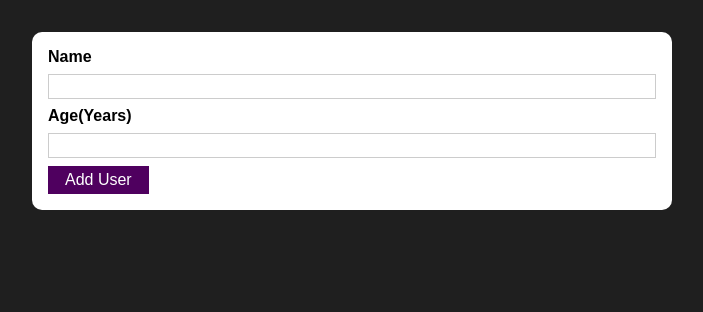
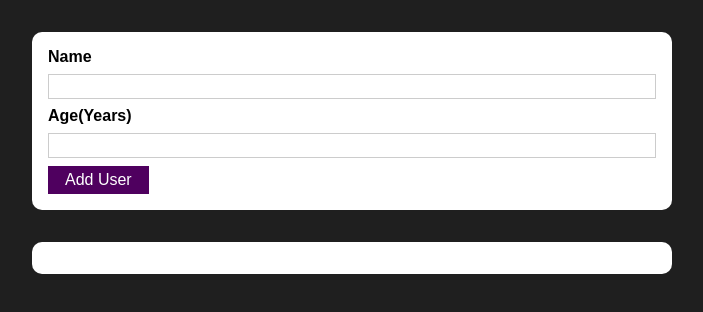
Before and after one commit to kpareek2592/React-Test-Project-AddUser-, a React (Create React App) app: page / in a window 1280 px wide. Shown: the top 312 px of the page, without its empty margins (288-991 px from the left). Built offline with nearby package versions, Linux system fonts and the light colour scheme.

Commit message:
Adding a user list component

```diff
--- a/src/App.js
+++ b/src/App.js
@@ -1,11 +1,12 @@
-import React from 'react';
-import AddUser from './components/Users/AddUser';
-
+import React, { useState } from "react";
+import AddUser from "./components/Users/AddUser";
+import UsersList from "./components/Users/UsersList";
 
 function App() {
   return (
     <div>
       <AddUser />
+      <UsersList users={[]} />
     </div>
   );
 }
--- /dev/null
+++ b/src/components/Users/UsersList.js
@@ -0,0 +1,19 @@
+import React from "react";
+import Card from "../UI/Card";
+import styles from "./UsersList.module.css";
+
+const UsersList = (props) => {
+  return (
+    <Card className={styles.users}>
+      <ul>
+        {props.users.map((user) => (
+          <li>
+            {user.name} ({user.age} years old)
+          </li>
+        ))}
+      </ul>
+    </Card>
+  );
+};
+
+export default UsersList;
--- /dev/null
+++ b/src/components/Users/UsersList.module.css
@@ -0,0 +1,16 @@
+.users {
+  margin: 2rem auto;
+  width: 90%;
+  max-width: 40rem;
+}
+
+.users ul {
+  list-style: none;
+  padding: 1rem;
+}
+
+.users li {
+  border: 1px solid #ccc;
+  margin: 0.5rem 0;
+  padding: 0.5rem;
+}
```
